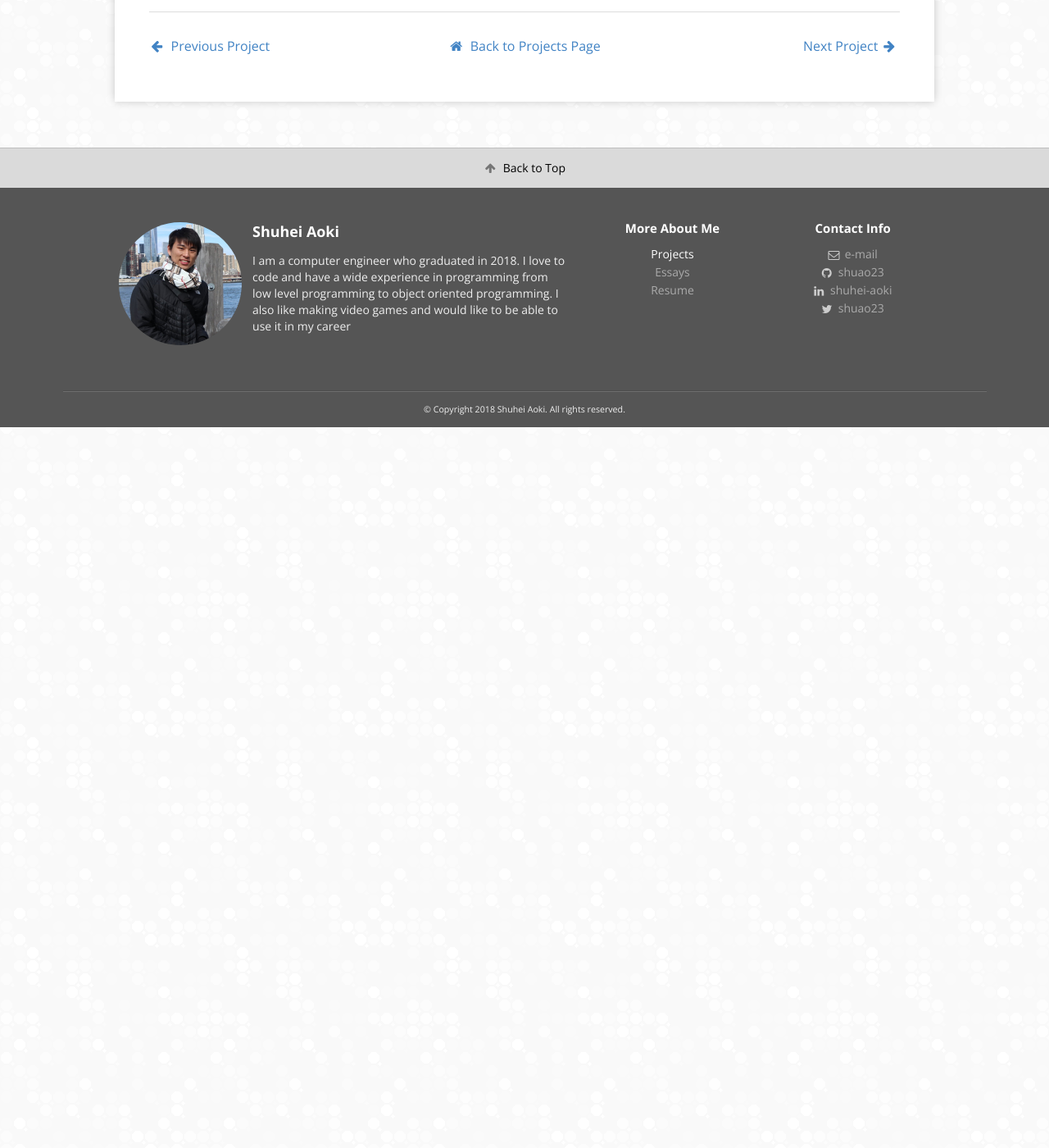
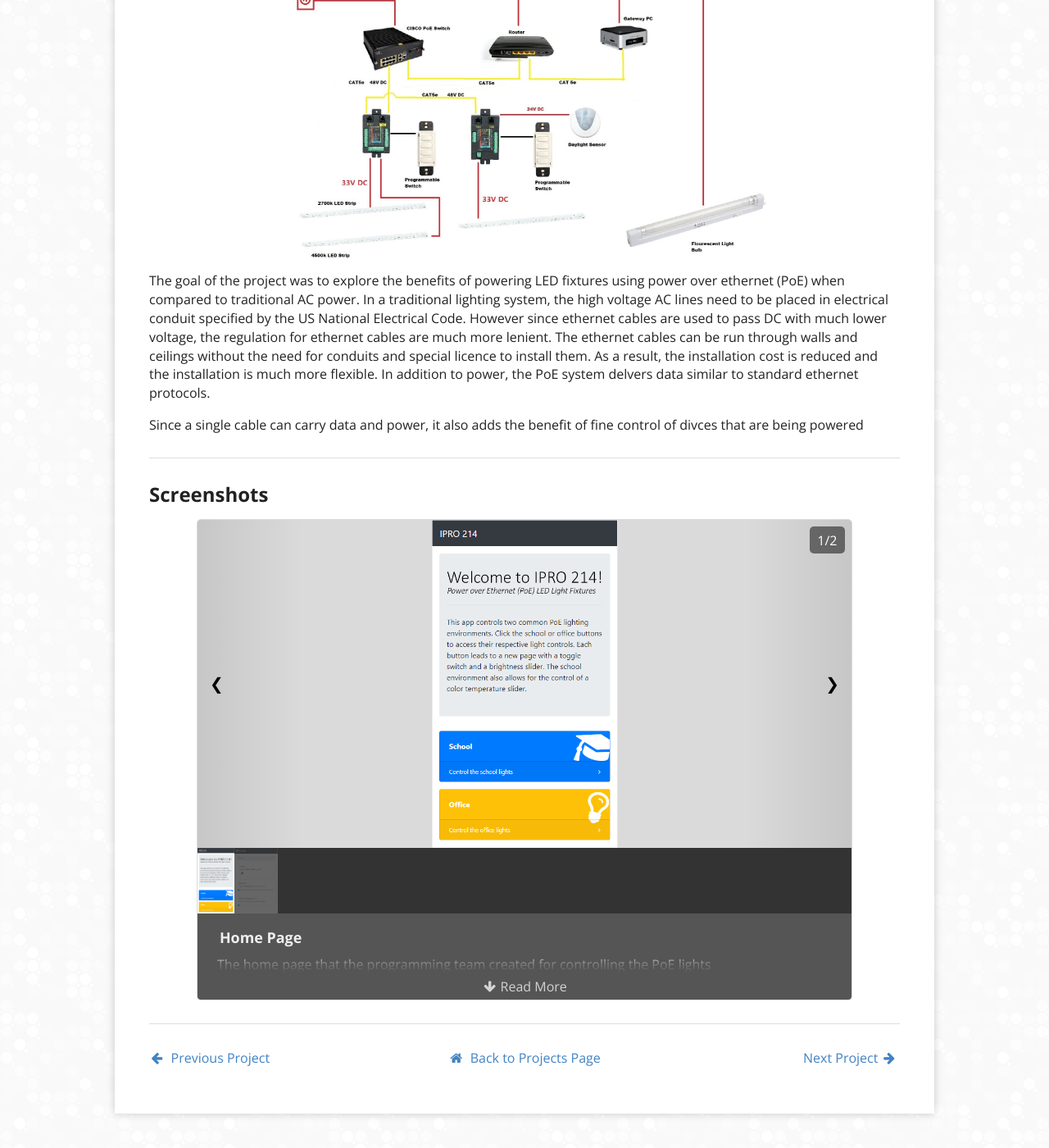
Before and after one commit to shuao23/shuao23.github.io, a Jekyll site: the page built from projects/project_poe.md, in a window 1280 px wide and 1400 px high, scrolled down 270 px. Shown: the whole window at 82% size. Built offline with Jekyll 4.4.1, drawn with Linux system fonts in a browser that asks for light colours; before the commit the page ends 900 px from its top, so only the background shows below that.

Commit message:
worked on project

```diff
--- a/projects/project_poe.md
+++ b/projects/project_poe.md
@@ -14,4 +14,62 @@ labels:
 summary: An inter-professional projects program to explore the benefits of power over ethernet
 ---
 
-WIP
+<img src="/images/poe/schematic.jpg" class="ui big centered rounded image">
+
+<p>
+  The goal of the project was to explore the benefits of powering LED fixtures using power over ethernet (PoE) when compared to traditional AC power. In a traditional lighting system, the high voltage AC lines need to be placed in electrical conduit specified by the US National Electrical Code. However since ethernet cables are used to pass DC with much lower voltage, the regulation for ethernet cables are much more lenient. The ethernet cables can be run through walls and ceilings without the need for conduits and special licence to install them. As a result, the installation cost is reduced and the installation is much more flexible. In addition to power, the PoE system delvers data similar to standard ethernet protocols.
+</p>
+
+<p>
+  Since a single cable can carry data and power, it also adds the benefit of fine control of divces that are being powered
+</p>
+
+<div class="ui section divider"></div>
+
+<h2>Screenshots</h2>
+
+<div class="paragraph rounded centered slide-show" style="max-width: 800px;" tabindex="1">
+  <div class="slide-show-view">
+    <div class="cursor slide-container">
+      <div class="ref slide-content" style="background-image: url(/images/poe/screenshot-home.PNG); height: 400px;"></div>
+      <div class="slide-content" style="background-image: url(/images/poe/screenshot-switch.PNG);"></div>
+    </div>
+    <a class="cursor left slide-navi">
+      <div class="slide-navi-bkgnd"></div>
+      <div class="slide-navi-arrow">❮</div>
+    </a>
+    <a class="cursor right slide-navi">
+      <div class="slide-navi-bkgnd"></div>
+      <div class="slide-navi-arrow">❯</div>
+    </a>
+    <div class="progress"></div>
+  </div>
+
+  <div class="slide-previews-container">
+    <div class="slide-previews">
+        <img class="slide-preview" src="/images/poe/screenshot-home.PNG">
+        <img class="slide-preview" src="/images/poe/screenshot-switch.PNG">
+    </div>
+    <div class="right small fadeout"></div>
+    <div class="left small fadeout"></div>
+  </div>
+
+  <div class="slide-caption-view">
+    <div class="slide-caption-container">
+      <div class="slide-captions">
+        <div class="active slide-caption">
+          <h3 class="heading">Home Page</h3>
+          <div class="desc">The home page that the programming team created for controlling the PoE lights </div>
+        </div>
+        <div class="slide-caption">
+          <h3 class="heading">Virtual Switch</h3>
+          <div class="desc">The virtual switch page gives the user the control over the properties of light.</div>
+        </div>
+      </div>
+      <div class="active gradient"></div>
+    </div>
+    <div class="cursor active read-more">
+      <i class="ui down arrow icon"></i>Read More
+    </div>
+  </div>
+</div>
```
